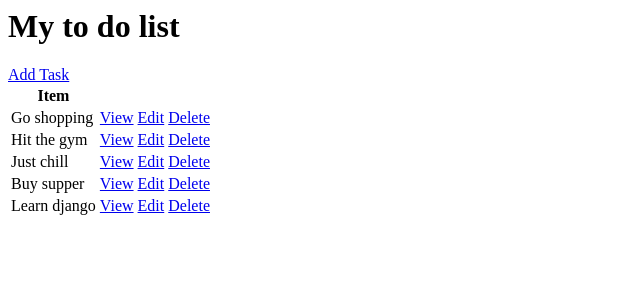
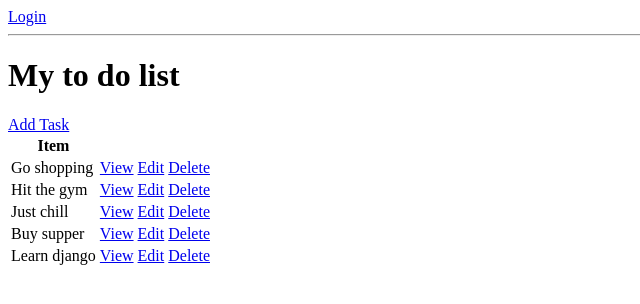
Before and after one commit to Munene-Kariuki/Todo-list-django, a Django app: page / in a window 1280 px wide. Shown: the top 304 px of the page, without its empty margins (0-640 px from the left). Run offline with Django 4.2, Linux system fonts and the light colour scheme; data comes from the database, SQL or seed files in the repository; both versions use the stored data as it was after the commit.

Commit message:
add login route view

```diff
--- a/base/templates/base/task_list.html
+++ b/base/templates/base/task_list.html
@@ -1,3 +1,12 @@
+
+{%if request.user.is_authenticated%}
+<p>{{request.user}}</p>
+<a href="">Logout</a>
+{%else%}
+<a href="{% url 'login' %}">Login</a>
+{%endif%}
+
+<hr>
 <h1>My to do list</h1>
 <a href="{% url 'create-task' %}">Add Task</a>
 <table>
--- a/base/urls.py
+++ b/base/urls.py
@@ -1,10 +1,13 @@
 from django.urls import path
-from .views import TaskList, TaskDetail, TaskCreate, TaskUpdate, TaskDelete
+from .views import TaskList, TaskDetail, TaskCreate, TaskUpdate, TaskDelete, CustomLoginView
+from django.contrib.auth.views import LogoutView
 
 urlpatterns = [
+    path('login/', CustomLoginView.as_view(), name='login'),
+    path('login/', LogoutView.as_view(), name='login'),
     path('', TaskList.as_view(), name='tasks'),
     path('task/<int:pk>/', TaskDetail.as_view(), name='task'),
-     path('create-task/', TaskCreate.as_view(), name='create-task'),
-     path('update-task/<int:pk>/', TaskUpdate.as_view(), name='update-task'),
-     path('delete-task/<int:pk>/', TaskDelete.as_view(), name='delete-task'),
+    path('create-task/', TaskCreate.as_view(), name='create-task'),
+    path('update-task/<int:pk>/', TaskUpdate.as_view(), name='update-task'),
+    path('delete-task/<int:pk>/', TaskDelete.as_view(), name='delete-task'),
 ]
--- a/base/views.py
+++ b/base/views.py
@@ -3,10 +3,17 @@ from django.views.generic.list import ListView
 from django.views.generic.detail import DetailView
 from django.views.generic.edit import CreateView, UpdateView, DeleteView
 from django.urls import reverse_lazy
+from django.contrib.auth.views import LoginView
 from .models import Task
 
 # Create your views here.
 
+class CustomLoginView(LoginView):
+    template_name = 'base/login.html'
+    fields = '__all__'
+    redirect_authenticated_user = True
+    def get_success_url(self):
+        return reverse_lazy('tasks')
 
 class TaskList(ListView):
     model = Task
```
Also changed, not shown: base/templates/base/login.html (added, +7 -0 lines), db.sqlite3.
